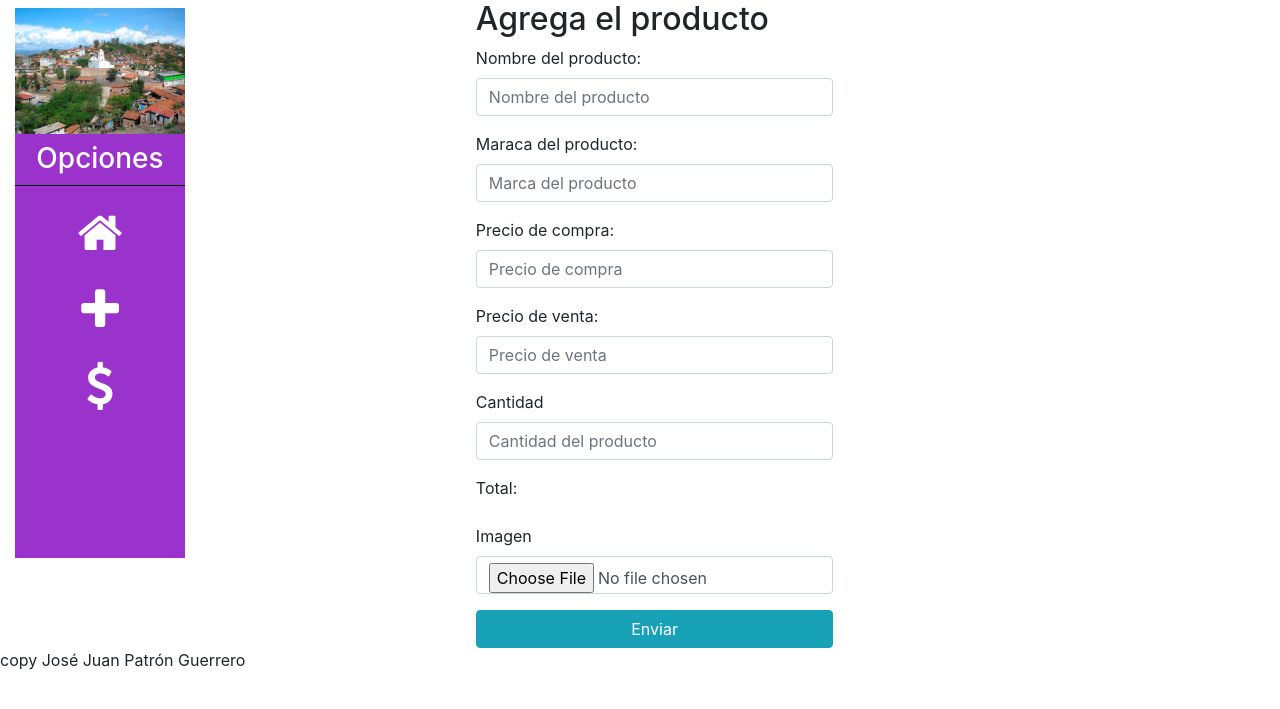
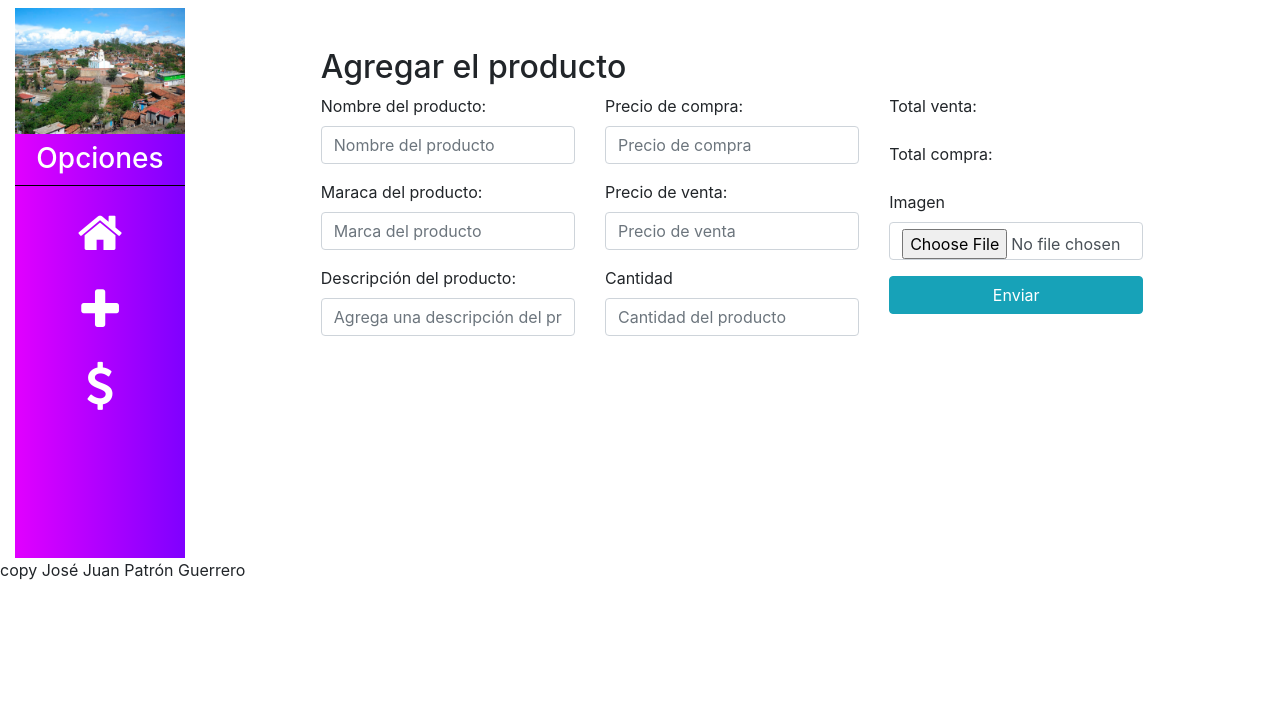
Before and after one commit to juan1630/prueba, a PHP site: page /views/pages/agregarProduct.php in a window 1280 px wide. Shown: the part 56-765 px from the top of the page. Run offline with PHP 8.4, Linux system fonts and the light colour scheme.

Commit message:
Agregamos más funciones y queries sql para el retorno de los datos

```diff
--- a/models/models/modelTotal.php
+++ b/models/models/modelTotal.php
@@ -12,7 +12,7 @@ function  getTotales () {
     $conected = new Conect("jose", "eltodasmias16");
     $conect = $conected->conectar();
 
-    $sql = "select   sum( total ) as total, sum( precioCompra )  as compraTotal, sum( precioVenta ) as totalVenta from Producto; ";
+    $sql = "select   sum( total ) as total, sum( precioCompra )  as compraTotal, sum( precioVenta ) as totalVenta, sum(totalVenta) as ventaTotal from Producto; ";
 
    $resulset =  $conect ->prepare( $sql );
    $resulset->execute();
--- a/views/components/sidebar.php
+++ b/views/components/sidebar.php
@@ -3,7 +3,10 @@
 #wrapper {
     width:170px;
     height:550px;
-    background-color:#9933CC;
+    background: #7F00FF;  /* fallback for old browsers */
+    background: -webkit-linear-gradient(to right, #E100FF, #7F00FF);  /* Chrome 10-25, Safari 5.1-6 */
+    background: linear-gradient(to right, #E100FF, #7F00FF); /* W3C, IE 10+/ Edge, Firefox 16+, Chrome 26+, Opera 12+, Safari 7+ */
+
 }
 
 
--- a/views/home.php
+++ b/views/home.php
@@ -26,18 +26,19 @@
 
         const renderCard = function (data) {
 
-            // console.log(data[0])
+            console.log(data[0])
 
             for ( i in data ){
 
                 showProducts.innerHTML += `
-                <div class="col-md-3 mt-3">
+                <div class="col-md-3 mt-3 ml-2">
                     <div class="card" style="width: 18rem;">
                         <div class="card-body">
                             <h5 class="card-title"> Nombre: ${ data[i].nombreProducto} </h5>
                             <p class="card-text"> Marca: ${ data[i].marcaProducto } </p>
                             <p class="card-text">Precio compra: ${data[i].precioVenta }  </p>
                             <p class="card-text">Precio compra: ${data[i].precioCompra }  </p>
+                            <p class="card-text"> Cantidad del producto:  ${data[i].cantidad } </p>
                         </div>
                     </div>
                 </div>`;
--- a/views/pages/agregarProduct.php
+++ b/views/pages/agregarProduct.php
@@ -1,16 +1,15 @@
 <?php  require_once '../../includes/components/header.php' ?>
 <?php require_once '../components/sidebar.php' ?>
 
-
-<div class="col-md-9">
+<div class="col-md-9 mt-5">
     <div class="container">
         <div class="row">
-            <div class="col-md-5 offset-md-3">
+            <div class="col-md-11 offset-md-1">
+                <h2 class="center"> Agregar el producto</h2>
 
                 <form id="formulario" >
-
-                <h2 class="center" >Agrega el producto</h2>
-
+                <div class="row">
+                    <div class="col-md-4">
 
                         <div class="form-group">
                             <label for="nombre" > Nombre del producto: </label>
@@ -23,24 +22,45 @@
                         </div>
 
                         <div class="form-group">
+                            <label for="descripcion" >
+                                Descripción del producto:
+                            </label>
+                            <input type="text" class="form-control" id="descripcion" name="descripcion" placeholder="Agrega una descripción del producto" >
+
+                        </div>
+                    </div>
+                    <div class="col-md-4">
+
+                        <div class="form-group">
                             <label for="compra" > Precio de compra: </label>
-                    <input type="number" class="form-control" id="compra" name="compra" placeholder="Precio de compra" min="0">
+                            <input type="text" class="form-control" id="compra" name="compra" placeholder="Precio de compra" min="0">
                         </div>
 
 
                         <div class="form-group">
                             <label for="venta" > Precio de venta: </label>
-                    <input type="number" class="form-control" id="venta" name="venta" min="0" placeholder="Precio de venta">
+                            <input type="text" class="form-control" id="venta" name="venta" min="0" placeholder="Precio de venta">
                         </div>
 
                         <div class="form-group">
                             <label for="cantidad" > Cantidad </label>
                             <input type="number" class="form-control" id="cantidad" min="0" name="cantidad" placeholder="Cantidad del producto">
                         </div>
+                    </div>
+
+                    <div class="col-md-4">
+
 
                         <div class="form-group">
-                    <label for="total" > Total: </label>
-                        <div id="total">
+                            <label for="total" > Total venta: </label>
+                            <div id="totalVenta">
+                            </div>
+
+                        </div>
+
+                        <div class="form-group">
+                            <label for="total" > Total compra: </label>
+                            <div id="totalCompra">
                             </div>
 
                         </div>
@@ -52,7 +72,9 @@
                         </div>
 
                         <input type="submit" id="btnEnvio" value="Enviar" class="btn btn-info btn-block" />
+                    </div>
 
+                </div>
                 </form>
             </div>
         </div>
@@ -65,12 +87,9 @@
 
         const formEnvio = document.getElementById('formulario');
         const btnEnvio = document.getElementById('btnEnvio');
-        const total = document.getElementById('total');
+        const total = document.getElementById('totalVenta');
         const btnCantidad = document.getElementById('cantidad');
-
-
-        console.log( total )
-
+        const totalCompra = document.getElementById('totalCompra');
 
         const validar = function(aForm){
 
@@ -83,17 +102,20 @@
             }else if( aForm.get('compra') ==""  ){
                 alert('Falta algún campo')
                 validado = false;
-            }else if(aForm.get('venta') =="" ){
+            }
+            else if(aForm.get('descripcion') == "" ){
+                alert('Falta agregar una descripcion')
+                validado = false;
+            } else if(aForm.get('venta') =="" ){
                 alert('Falta algún campo')
                 validado = false;
             }else if(aForm.get('cantidad') == ""  ){
                 alert('Falta algún campo')
                 validado = false;
-            }else if( aForm.get('toal') == "" ){
+            }else if( aForm.get('total') == "" ){
                 valido = false;
                 alert ("El campo total está vacio")
             }
-
           return  validado = true;
         }
 
@@ -117,7 +139,6 @@ const sendData = function (datos) {
 
     .then( (resp) => {
 
-        console.log( resp )
         return resp.json();
 
     })
@@ -155,27 +176,58 @@ const sendData = function (datos) {
         var resultado = 0
 
 
-        btnCantidad.addEventListener ('blur', () => {
-            let cantidad = parseInt(document.getElementById('cantidad').value)
-            let venta = parseInt( document.getElementById('venta').value )
+        function getTotalVenta () {
+
+            total.innerHTML = "";
+
+            let cantidad = parseFloat(document.getElementById('cantidad').value)
+            let venta = parseFloat(document.getElementById('venta').value)
+
+            console.log( cantidad);
+            console.log( venta );
 
 
-            if(!cantidad == "" || !cantidad === null ){
-                if(!venta == "" || !venta == null  ){
+            if (!cantidad == "" || !cantidad == null) {
+                if (!venta == "" || !venta == null) {
 
 
                     resultado = cantidad * venta;
-                    total.innerHTML= `<input type="number" name="total" class="form-control"  value="${resultado}" />`;
+                    total.innerHTML += `<input type="number" name="totalesVenta" class="form-control"  value="${resultado}" />`;
 
-                }else {
+                } else {
 
                     alert('Algún campo no es correcto');
 
 
                 }
             }
+        }
 
-        })
+          var totalDeCompra = 0;
+
+        function getTotalCompra () {
+
+            totalCompra.innerHTML = "";
+
+            let cantidad = parseFloat( document.getElementById('cantidad').value );
+            let compra = parseFloat(document.getElementById('compra').value);
+
+            if( cantidad != null && compra != null ){
+                totalDeCompra = cantidad * compra;
+
+                totalCompra.innerHTML += `<input type="text" id="compraTotales" name="compraTotales" class="form-control" value="${totalDeCompra}" > `;
+
+            }
+
+
+        }
+
+
+        btnCantidad.addEventListener ('blur', ()=> {
+            getTotalVenta()
+            getTotalCompra()
+
+        } );
 
 
 </script>
```
Also changed, not shown: controls/queries/insertProduct.php (+6 -5 lines), db/queries.sql (+11 -0 lines), models/models/insertData.php (+8 -4 lines), views/pages/totales.php (+12 -7 lines). Lines whose indentation alone changed are shown as unchanged.
